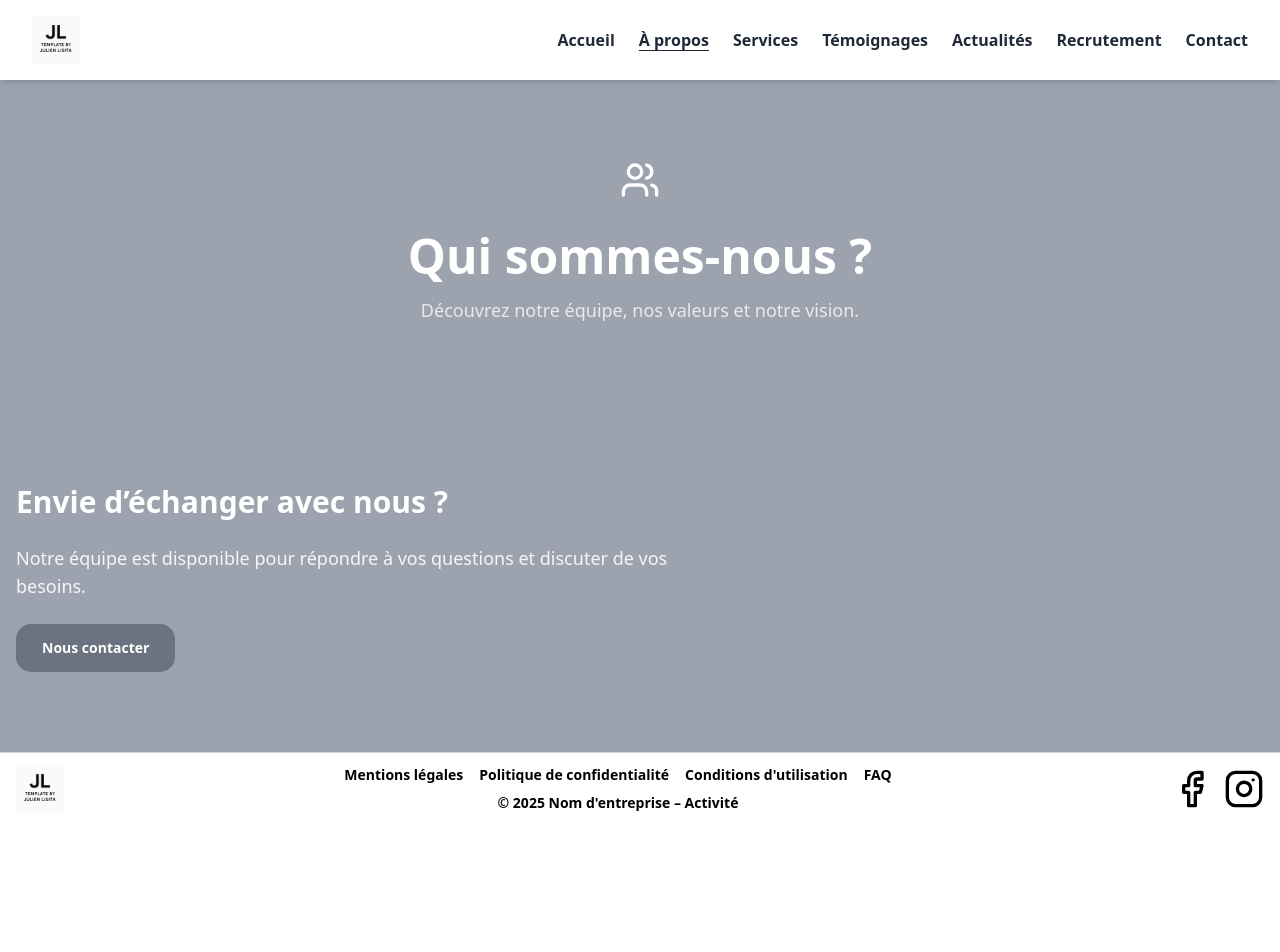
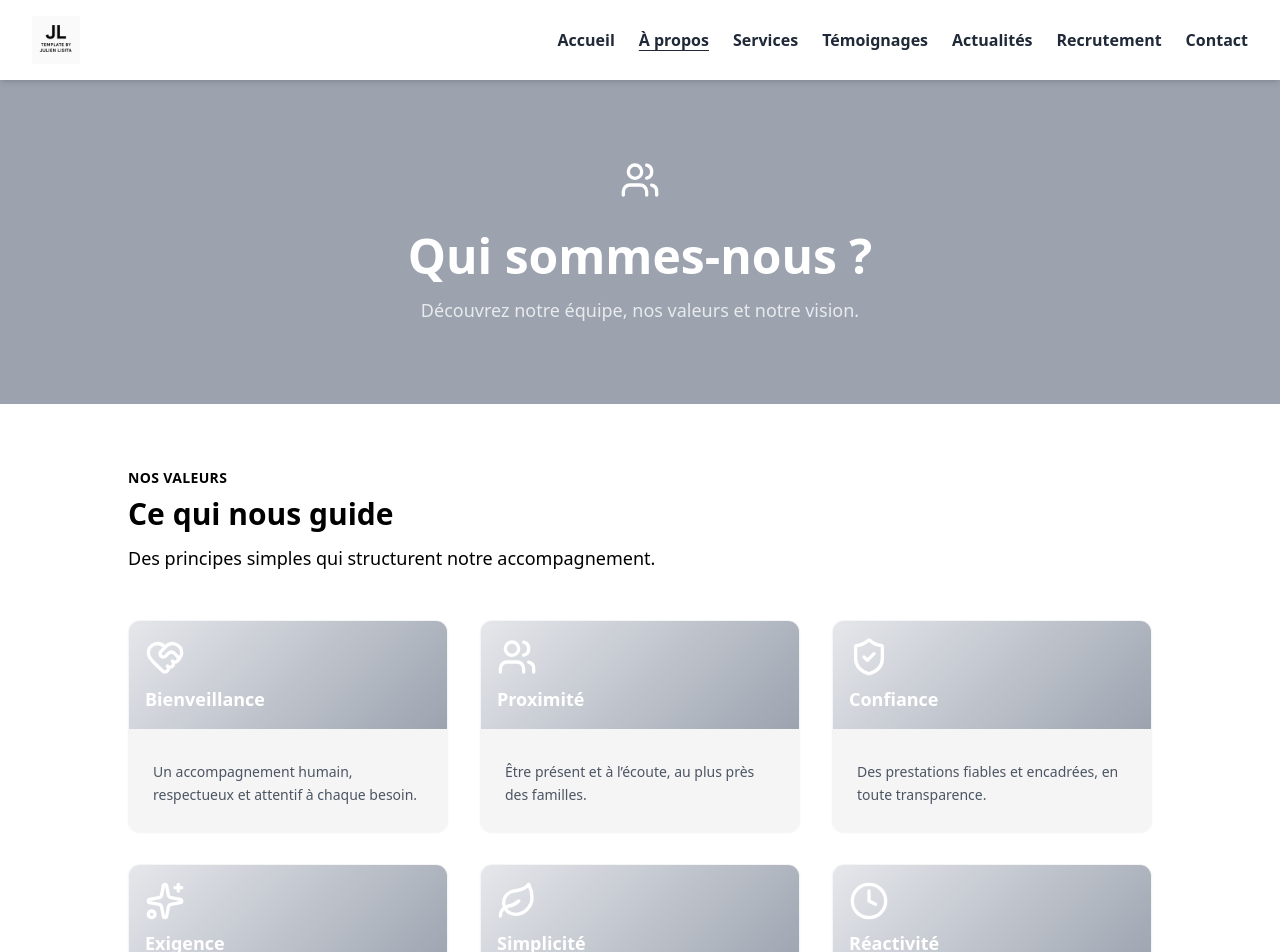
Before and after one commit to julienlisita/nextjs-ts-tailwind-template, a Next.js app: page /about in a window 1280 px wide. Shown: the top 952 px of the page. Before the commit the page ends 825 px from the top, so only its background shows below. Built offline with nearby package versions, Linux system fonts and the light colour scheme.

Commit message:
feat: integrate ValuesSection into About page

```diff
--- a/src/components/pages/About.tsx
+++ b/src/components/pages/About.tsx
@@ -3,6 +3,7 @@
 import Cta from '../ui/Cta';
 import HeroIntro from '../section/HeroIntro';
 import { Users } from 'lucide-react';
+import ValuesSection from '../section/ValueSection';
 
 export default function About() {
   return (
@@ -13,6 +14,7 @@ export default function About() {
         subtitle="Découvrez notre équipe, nos valeurs et notre vision."
         align="center"
       />
+      <ValuesSection />
       <Cta
         title="Envie d’échanger avec nous ?"
         description="Notre équipe est disponible pour répondre à vos questions et discuter de vos besoins."
```
